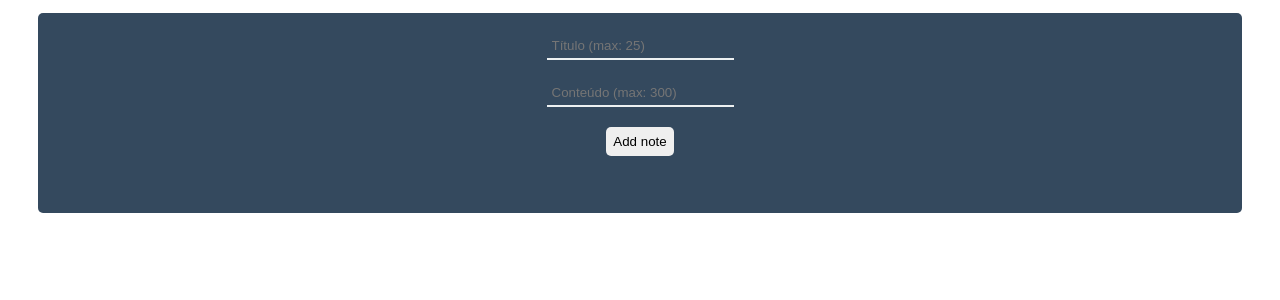
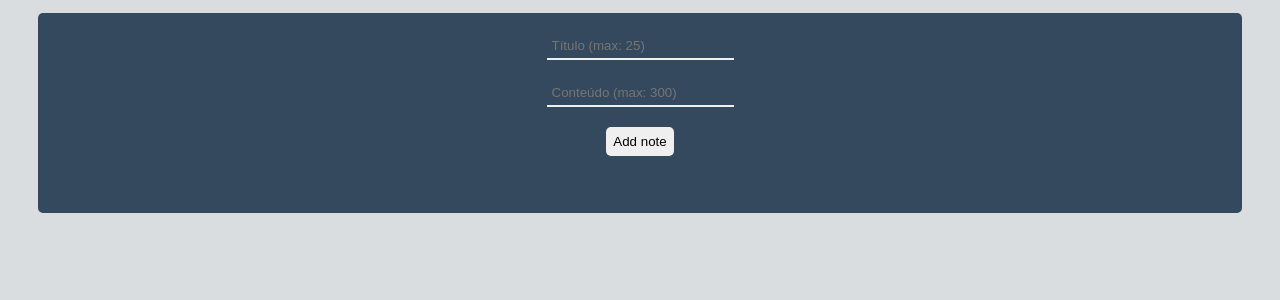
Before and after one commit to axelrammon/notes-react, a React (Create React App) app: page / in a window 1280 px wide. Shown: the top 300 px of the page. Built offline with nearby package versions, Linux system fonts and the light colour scheme.

Commit message:
adicionando cor ao background

```diff
--- a/src/estilo.css
+++ b/src/estilo.css
@@ -6,6 +6,8 @@
 
 html {
   margin: 1% 3%;
+
+  background: #2c3e502c;
 }
 input {
   color: #ecf0f1;
```
